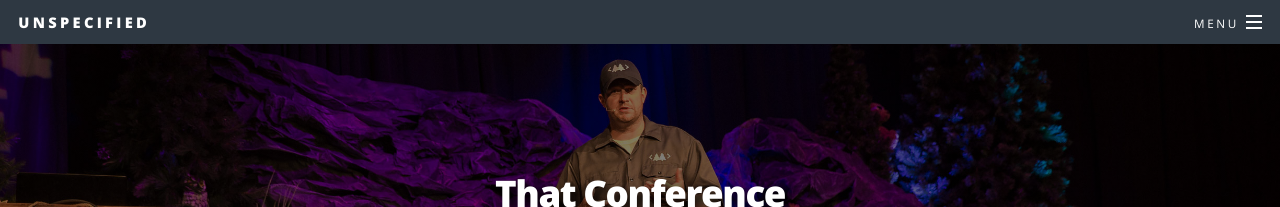
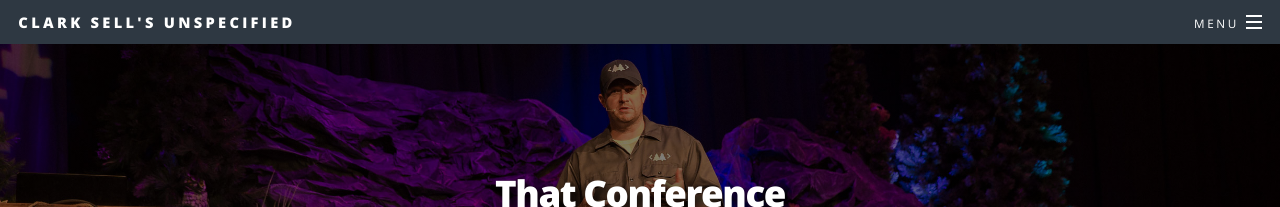
Before and after one commit to csell5/csell5.github.io, a Jekyll site: the page built from ThatConference.html, in a window 1280 px wide. Shown: the top 207 px of the page. Built offline with Jekyll 4.4.1, drawn with Linux system fonts in a browser that asks for light colours.

Commit message:
minor copy edits

```diff
--- a/_config.yml
+++ b/_config.yml
@@ -1,5 +1,5 @@
 # Site settings
-title: unspecified
+title: Clark Sell's Unspecified
 email: me@csell.net
 description: Software // Tech // Fabrication // BBQ
 owner: Clark Sell
--- a/index.html
+++ b/index.html
@@ -1,6 +1,6 @@
 ---
 layout: landing
-title: Unspecified by Clark Sell
+title: Clark Sell's Unspecified
 excerpt: Clark Sell, Software Architect and Developer. Unspecified is my little oasis on the web.
 image: /images/banner.jpg
 ---
```
